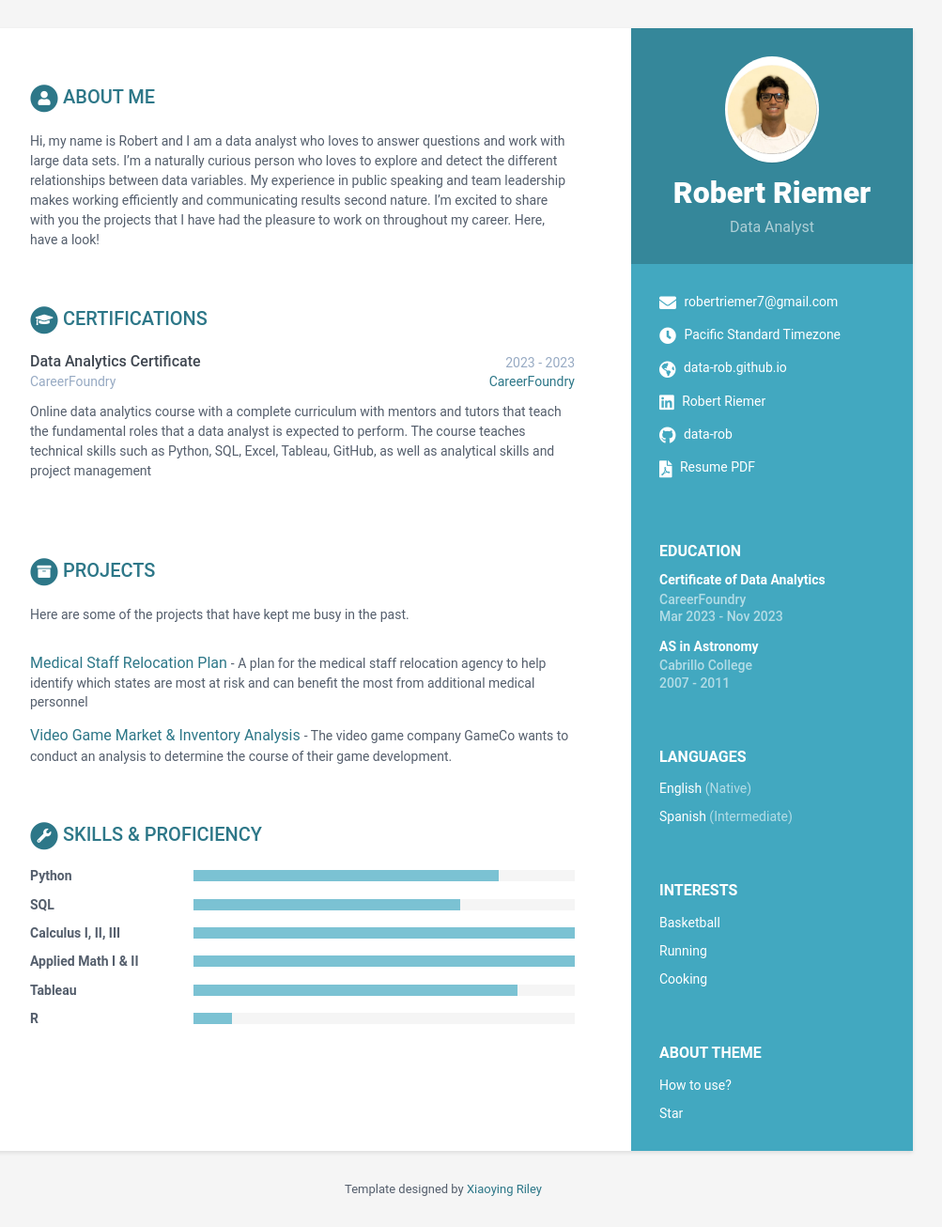
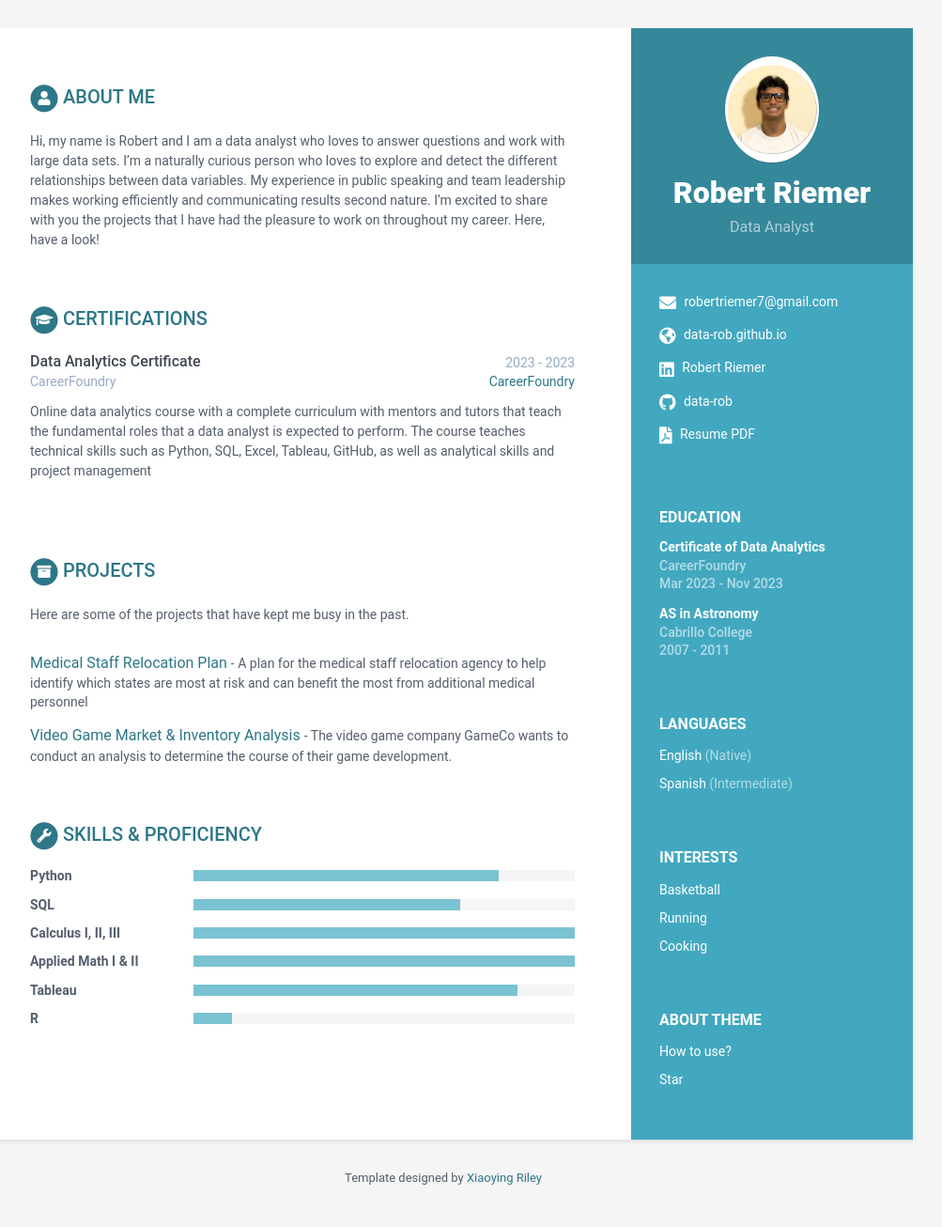
Before and after one commit to data-rob/data-rob.github.io, a Jekyll site: the page built from index.html, in a window 1280 px wide. Shown: the whole page at 94% size, without its empty margins (168-1171 px from the left). Built offline with Jekyll 4.4.1, drawn with Linux system fonts in a browser that asks for light colours.

Commit message:
Update data.yml

```diff
--- a/_data/data.yml
+++ b/_data/data.yml
@@ -15,7 +15,7 @@
     # Sidebar links
     email: robertriemer7@gmail.com
     phone:
-    timezone: Pacific Standard Timezone
+    timezone:
     citizenship:
     website: data-rob.github.io #do not add http://
     linkedin: Robert Riemer
@@ -97,7 +97,7 @@
               Excel, Tableau, GitHub, as well as analytical skills and project management
 
         - name:
-          start: 2019
+          start:
           end:
           organization:
           credentialid:
```
